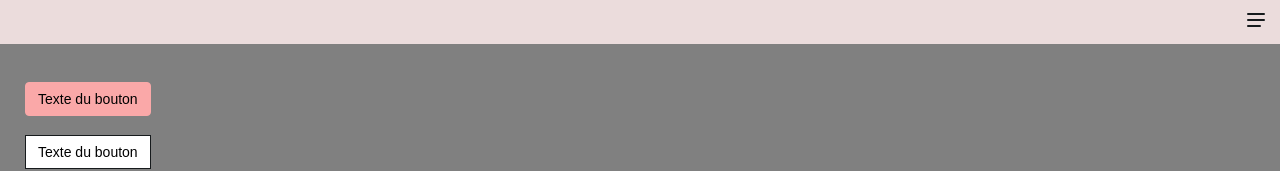
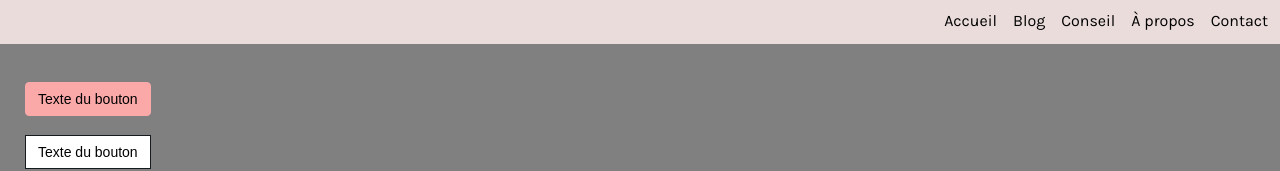
Before and after one commit to noahburgbacher/01-r-visions, a website built with Parcel: page src/index.html in a window 1280 px wide. Shown: the top 171 px of the page. Built offline with nearby package versions, Linux system fonts and the light colour scheme.

Commit message:
Refactor navbar styles for responsive design and improved layout

```diff
--- a/src/scss/modules/_navbar.scss
+++ b/src/scss/modules/_navbar.scss
@@ -31,3 +31,15 @@
 .active {
   display: flex;
 }
+@media (min-width: 600px) {
+  .navbar-open {
+    display: flex;
+    top: 0;
+    height: 40px;
+    flex-direction: row;
+    border: none;
+    box-shadow: none;
+    align-items: center;
+    justify-content: flex-end;
+  }
+}
```
